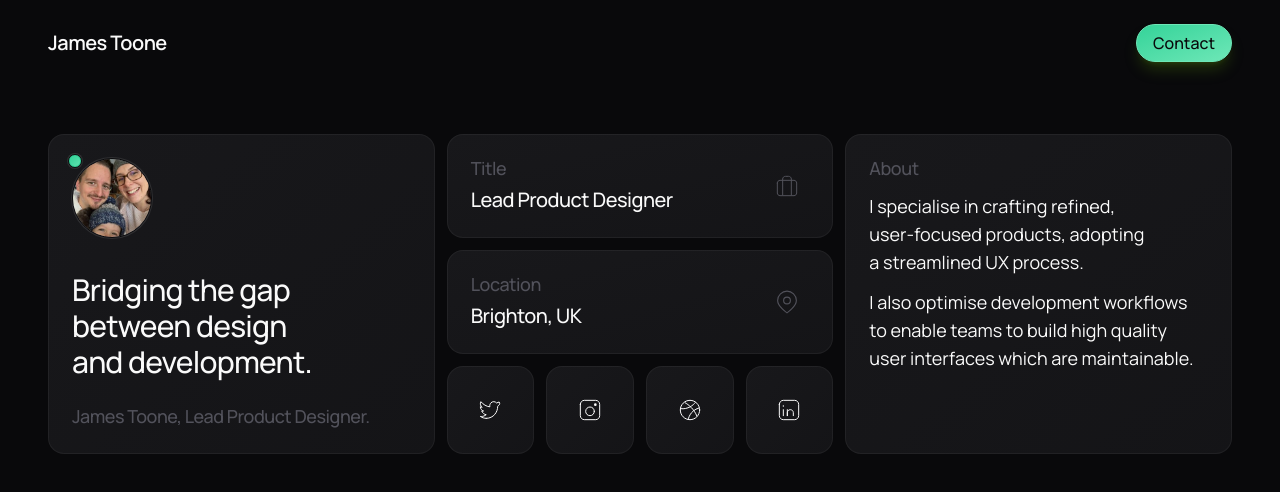
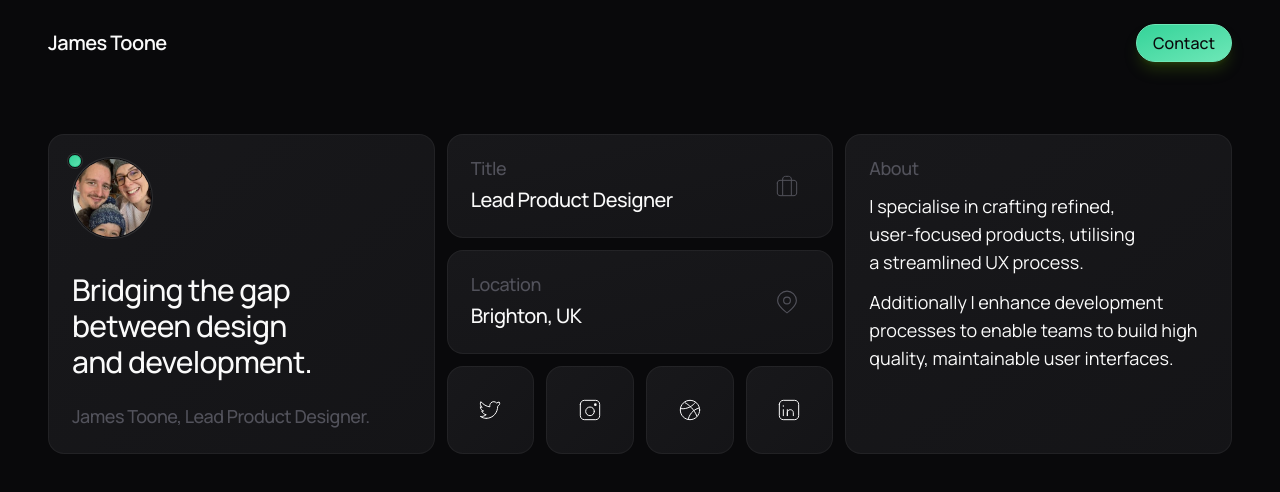
Before and after one commit to 2ne/nextjs-boilerplate, a Next.js app: page / in a window 1280 px wide. Shown: the top 492 px of the page. Built offline with nearby package versions, Linux system fonts and the light colour scheme.

Commit message:
Update page.tsx

```diff
--- a/app/page.tsx
+++ b/app/page.tsx
@@ -145,8 +145,8 @@ export default function Home() {
           <div className="-mt-1">
             <div className="text-base sm:text-lg font-medium tracking-tight text-zinc-600 mb-2.5">About</div>
             <div className="text-base sm:text-lg space-y-3 text-balance">
-              <p>I specialise in crafting refined, user-focused products, adopting a streamlined UX process.</p>
-              <p>I also optimise development workflows to enable teams to build high quality user interfaces which are maintainable.</p>
+              <p>I specialise in crafting refined, user-focused products, utilising a streamlined UX process.</p>
+              <p>Additionally I enhance development processes to enable teams to build high quality, maintainable user interfaces.</p>
             </div>
           </div>
         </div>
```
